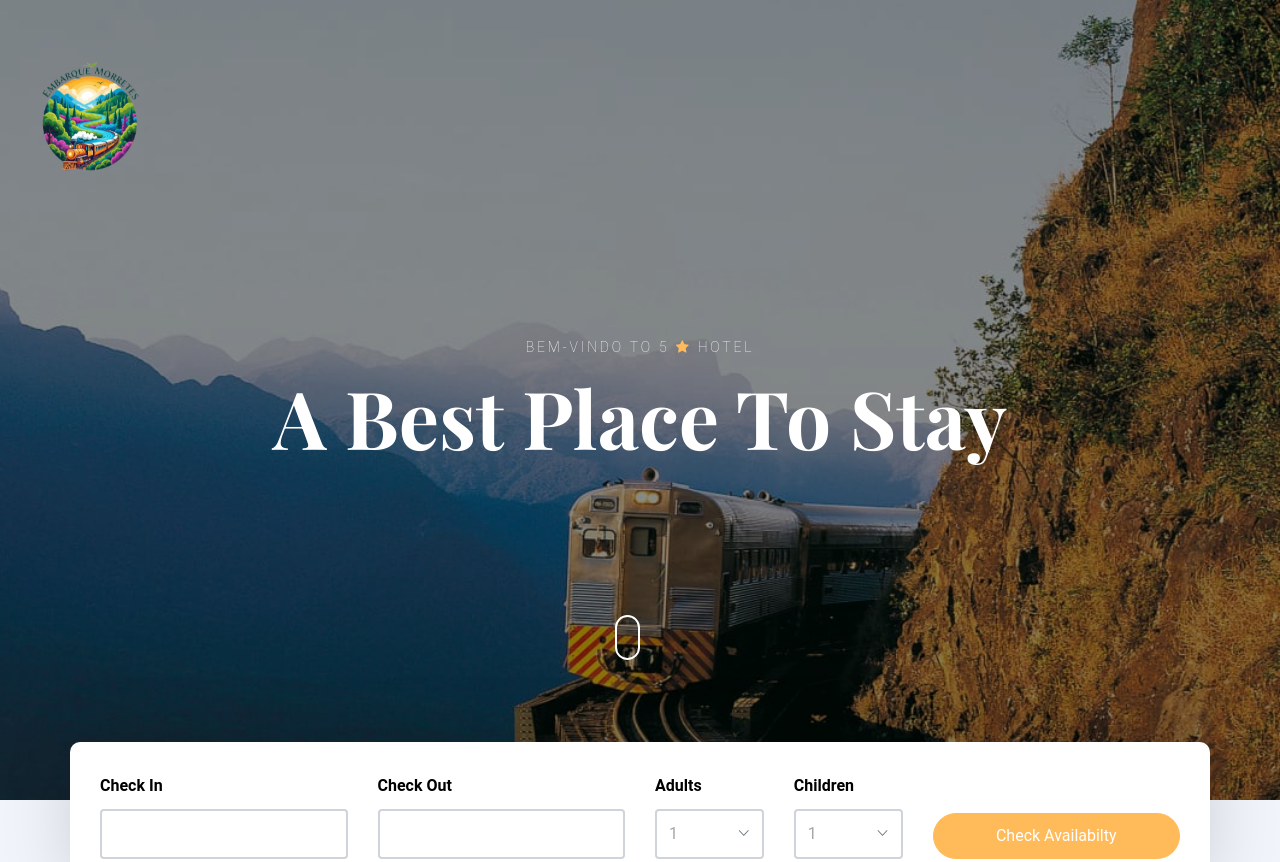
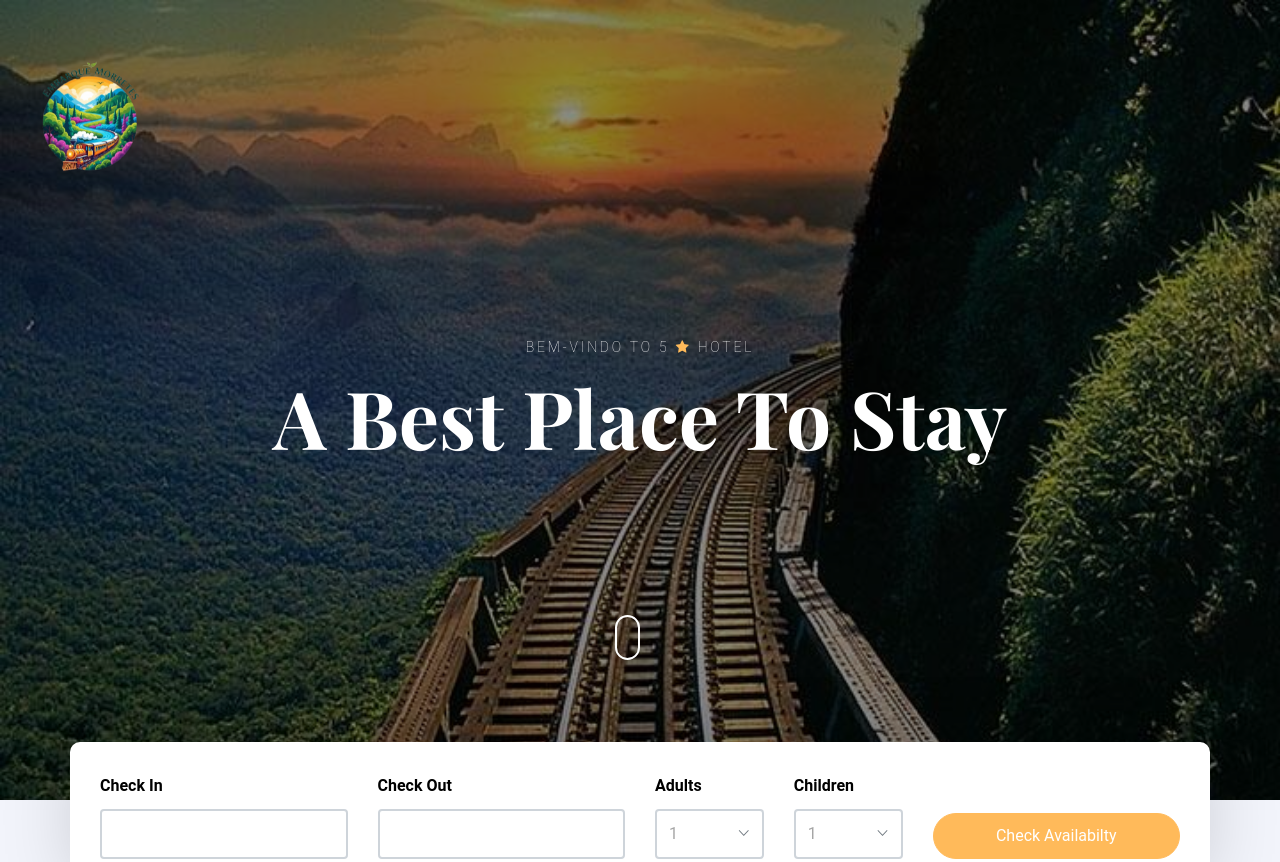
Before and after one commit to pedro156745/MorretesT, a plain HTML site: page index.html in a window 1280 px wide. Shown: the top 862 px of the page. Drawn offline with nearby package versions, Linux system fonts and the light colour scheme; some icons are missing; files whose address does not match are found by name; a web font is replaced by a local one.

Commit message:
add nova img

```diff
--- a/index.html
+++ b/index.html
@@ -72,7 +72,7 @@
   </header>
   <!-- END head -->
 
-  <section class="site-hero overlay" style="background-image: url(Imagem\ do\ WhatsApp\ de\ 2025-08-05\ à\(s\)\ 23.27.27_7e7fc3c4.jpg)"
+  <section class="site-hero overlay" style="background-image: url(trem.jpg)"
     data-stellar-background-ratio="0.5">
     <div class="container">
       <div class="row site-hero-inner justify-content-center align-items-center">
```
Also changed, not shown: Imagem do WhatsApp de 2025-08-05 à(s) 23.32.01_23e8e10a.jpg (added), Imagem do WhatsApp de 2025-08-05 à(s) 23.32.01_f333cf43.jpg (added), Imagem do WhatsApp de 2025-08-05 à(s) 23.32.02_33120bba.jpg (added), trem.jpg (added).
